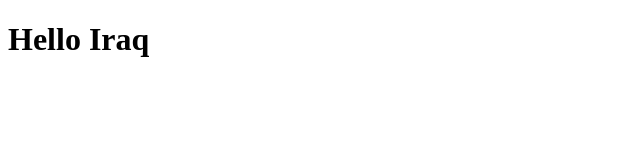
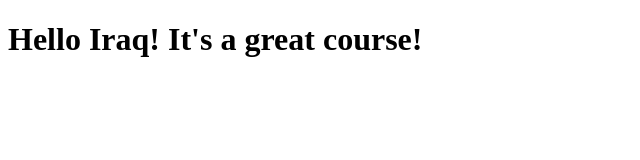
Before and after one commit to learndev1/leran-test, a plain HTML site: page site/index.html in a window 1280 px wide. Shown: the whole page, without its empty margins (0-640 px from the left). Drawn offline with Linux system fonts and the light colour scheme.

Commit message:
small addition to our page content.

```diff
--- a/site/index.html
+++ b/site/index.html
@@ -4,6 +4,6 @@
 	<title>Hello Iraq</title>
 </head>
 <body>
-<h1>Hello Iraq</h1>
+<h1>Hello Iraq! It's a great course!</h1>
 </body>
 </html>
```
